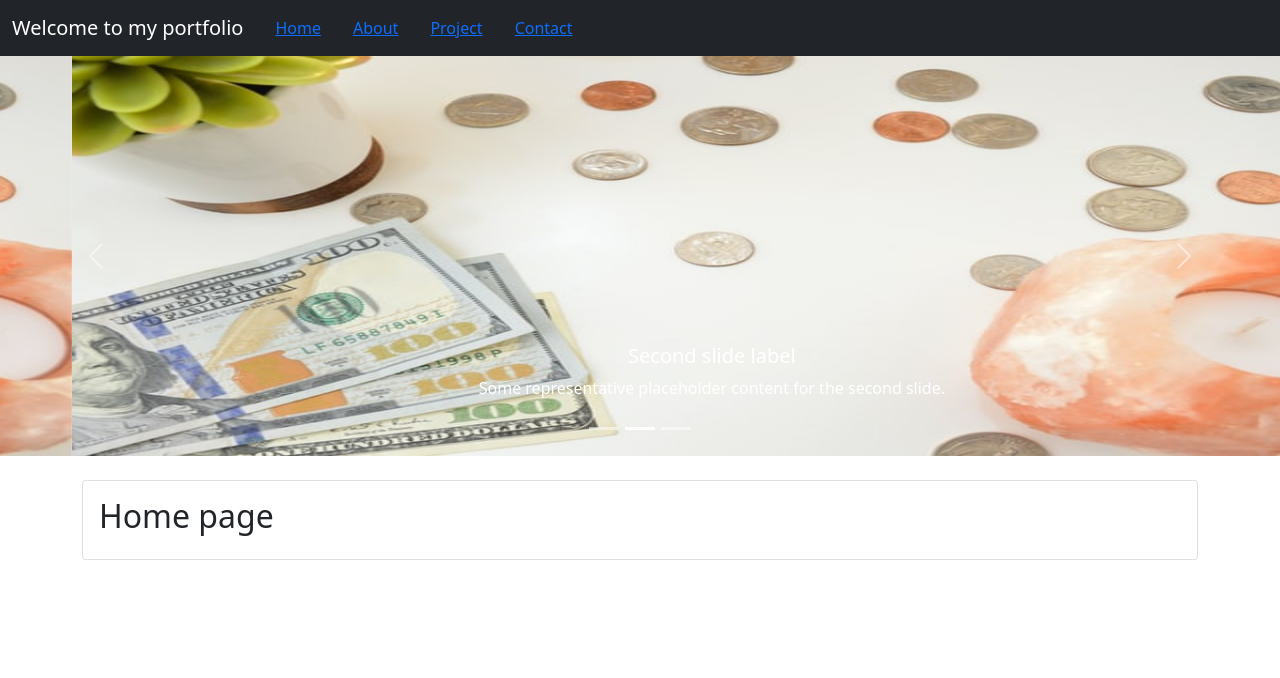
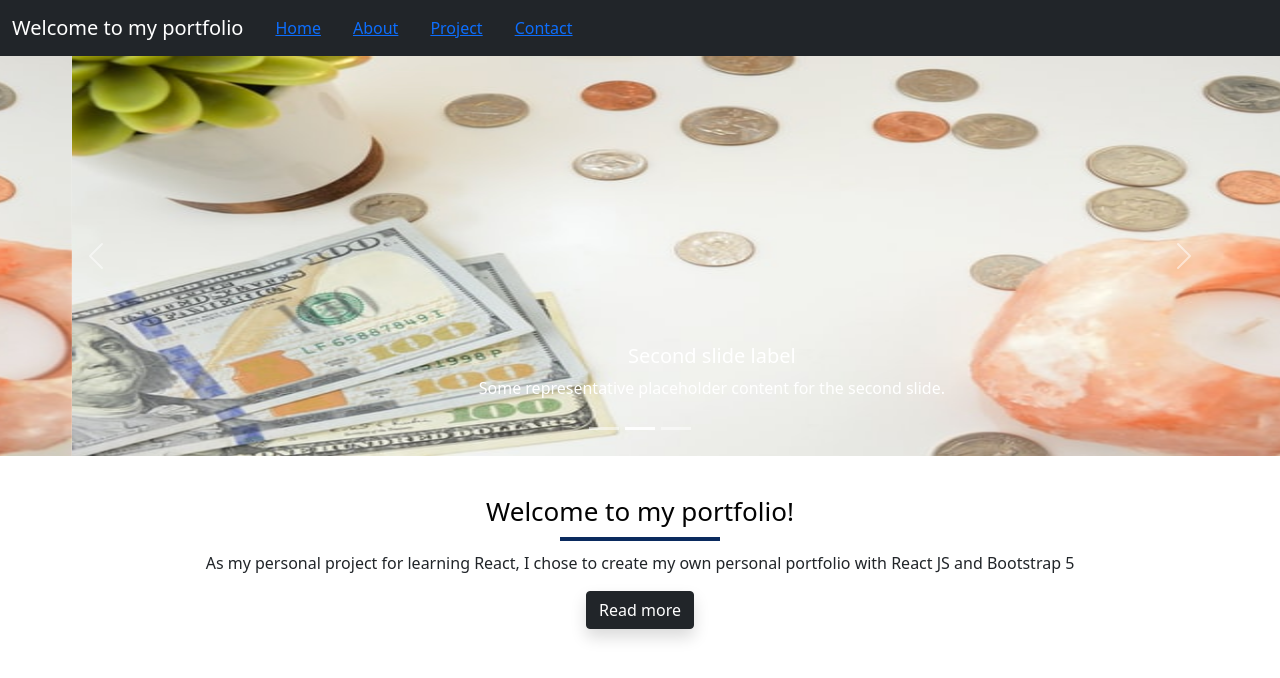
Before and after one commit to thiphan94/Portfolio-React-JS-Bootstrap-5, a React (Create React App) app: page / in a window 1280 px wide. Shown: the top 678 px of the page. Built offline with nearby package versions, Linux system fonts and the light colour scheme.

Commit message:
main heading

```diff
--- a/src/App.css
+++ b/src/App.css
@@ -1,38 +1,19 @@
-.App {
-  text-align: center;
+
+.section{
+
+  padding-top: 40px;
+  padding-bottom: 40px;
 }
 
-.App-logo {
-  height: 40vmin;
-  pointer-events: none;
+.title{
+  color: rgb(3, 3, 3);
+  font-size: 26px;
 }
 
-@media (prefers-reduced-motion: no-preference) {
-  .App-logo {
-    animation: App-logo-spin infinite 20s linear;
-  }
+.underline{
+  height: 04px;
+  width: 10rem;
+  background-color: #0a2a5e ;
+  margin-top: 10px;
+  margin-bottom: 10px;
 }
-
-.App-header {
-  background-color: #282c34;
-  min-height: 100vh;
-  display: flex;
-  flex-direction: column;
-  align-items: center;
-  justify-content: center;
-  font-size: calc(10px + 2vmin);
-  color: white;
-}
-
-.App-link {
-  color: #61dafb;
-}
-
-@keyframes App-logo-spin {
-  from {
-    transform: rotate(0deg);
-  }
-  to {
-    transform: rotate(360deg);
-  }
-}
--- a/src/App.js
+++ b/src/App.js
@@ -1,4 +1,5 @@
 import React from 'react';
+import './App.css';
 import Navbar from './components/inc/Navbar';
 import Home from './components/pages/Home';
 import About from './components/pages/About';
--- a/src/components/pages/Home.js
+++ b/src/components/pages/Home.js
@@ -1,17 +1,24 @@
 import React from 'react';
 import Slider from '../inc/Slider';
+import {Link} from 'react-router-dom';
 
 function Home(){
     return (
         <div>
             <Slider />
-            <div className="container">
-                <div className="card mt-4">
-                    <div className="card-body">
-                        <h2>Home page</h2>
+            <section className="section">
+                <div className="container">
+                    <div className="row">
+                        <div className="col-md-12 text-center">
+                            <h3 className="title">Welcome to my portfolio!</h3>
+                            <div className="underline mx-auto"></div>
+                            <p>As my personal project for learning React, I chose to create my own personal portfolio with React JS and Bootstrap 5</p>
+                            <Link to="/about" className="btn btn-dark shadow">Read more</Link>
+                        </div>
                     </div>
                 </div>
-            </div>
+            </section>
+
         </div>
 
     );
```
